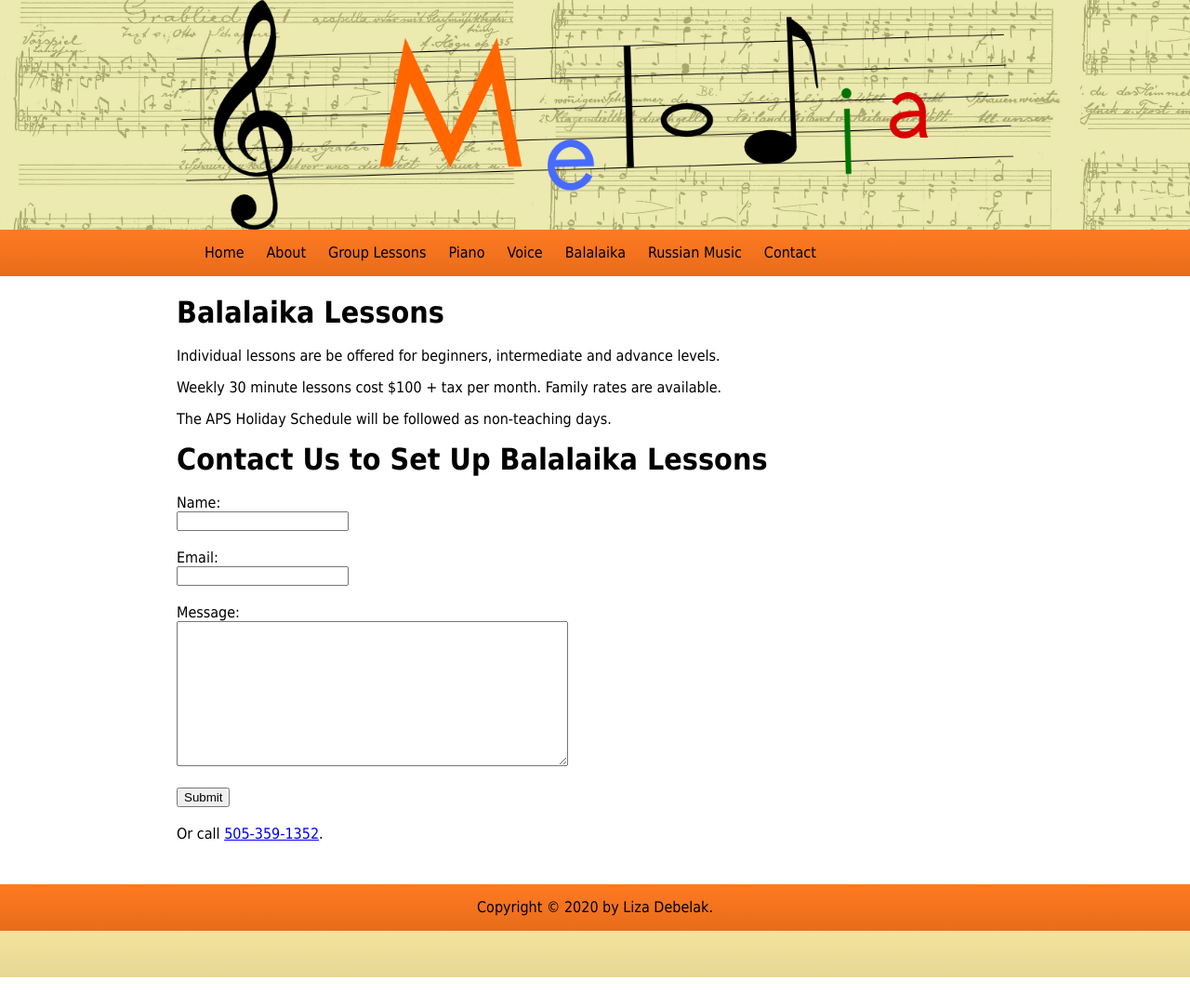
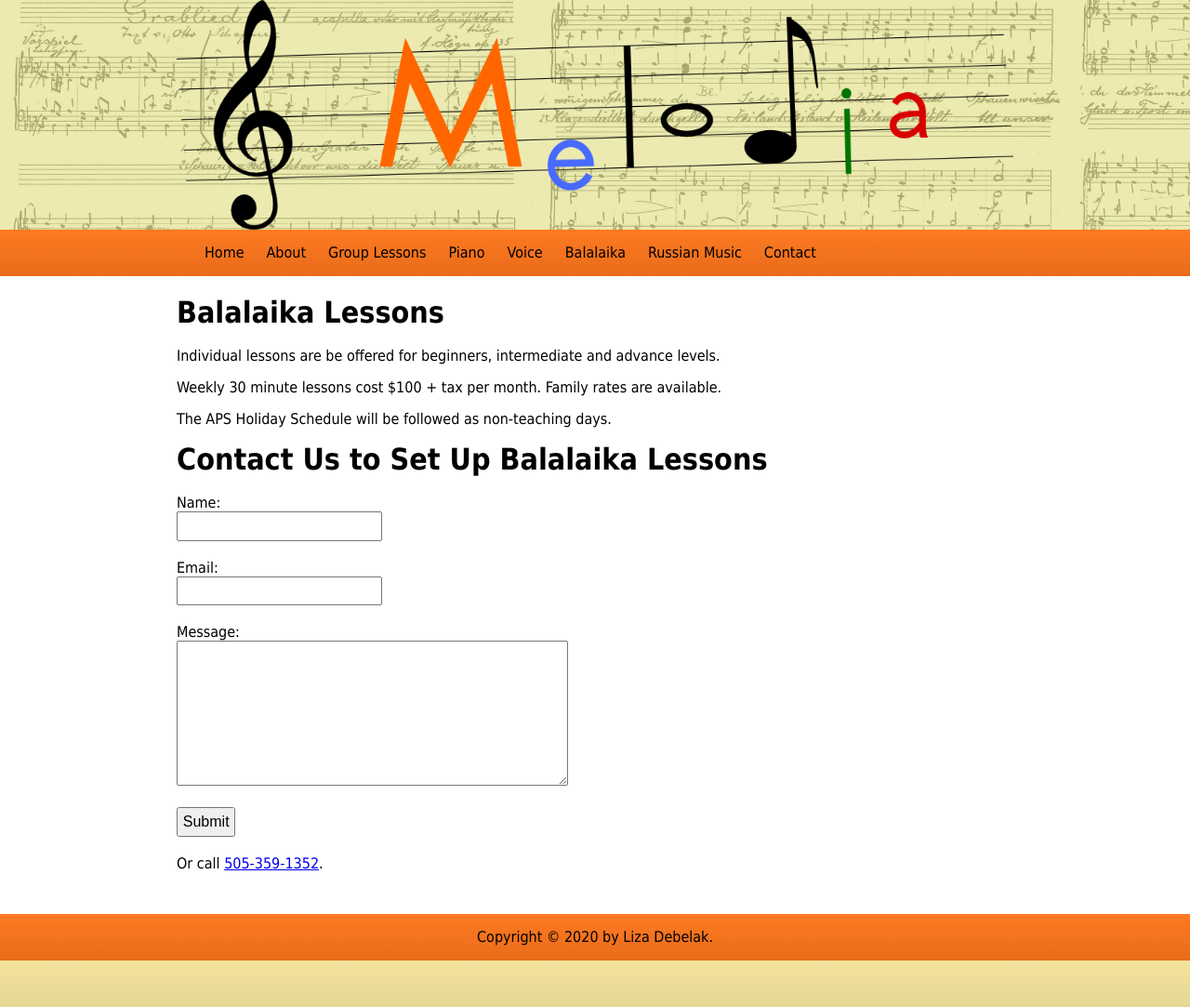
Before and after one commit to ericdebelak/melodia-static, a Jekyll site: the page built from balalaikalessons.md, in a window 1280 px wide. Shown: the whole page at 93% size. Built offline with Jekyll 4.4.1, drawn with Linux system fonts in a browser that asks for light colours; nearby versions of some CDN libraries; before the commit the page ends 1051 px from its top, so only the background shows below that.

Commit message:
Update input styling to be bigger

```diff
--- a/css/stylesheet.css
+++ b/css/stylesheet.css
@@ -122,6 +122,11 @@ img {
     margin: 0 auto;
 }
 
+input {
+    font-size: 1rem;
+    padding: .3rem;
+}
+
 iframe {
   display: block;
   margin: 0 auto;
```
